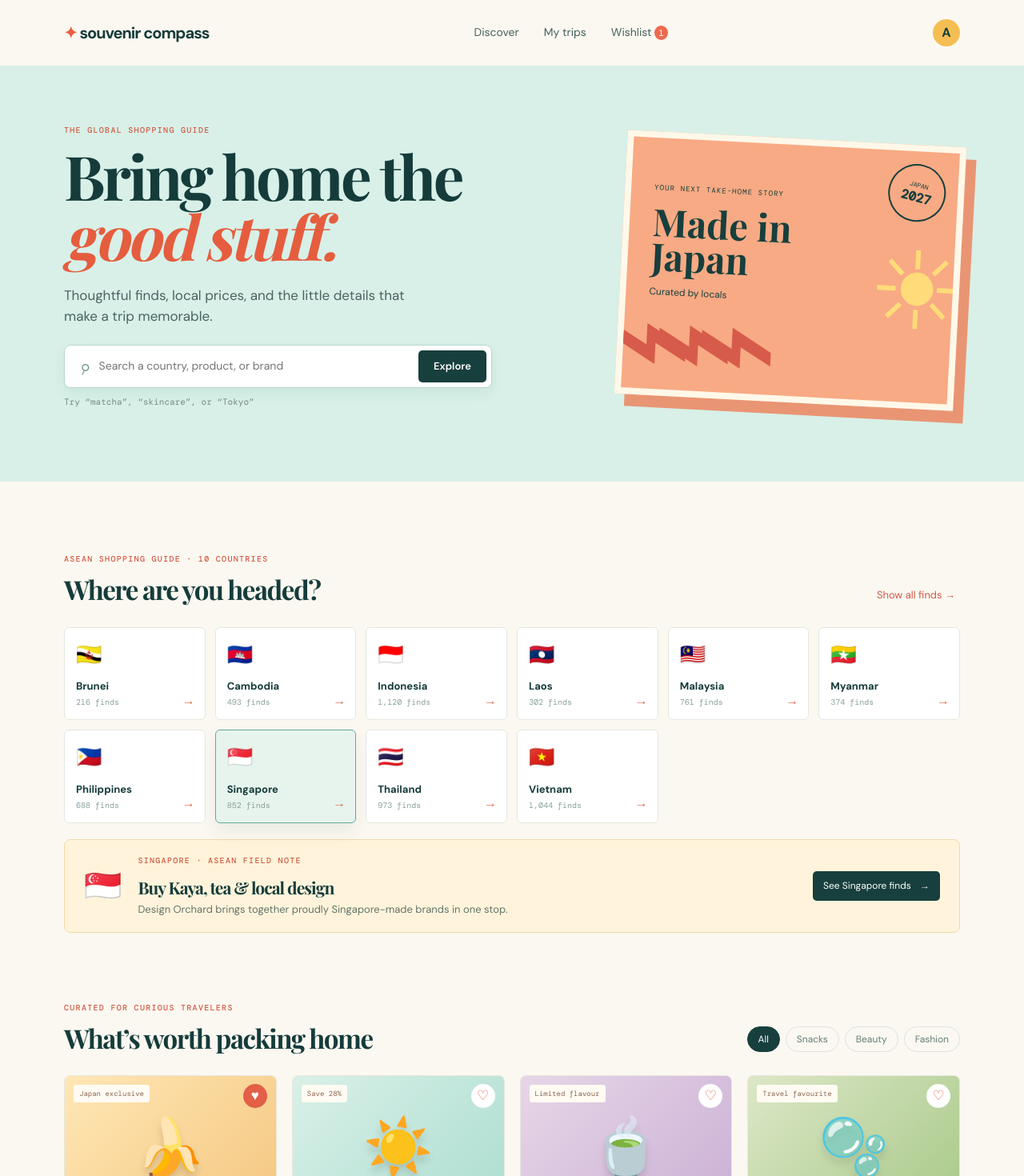
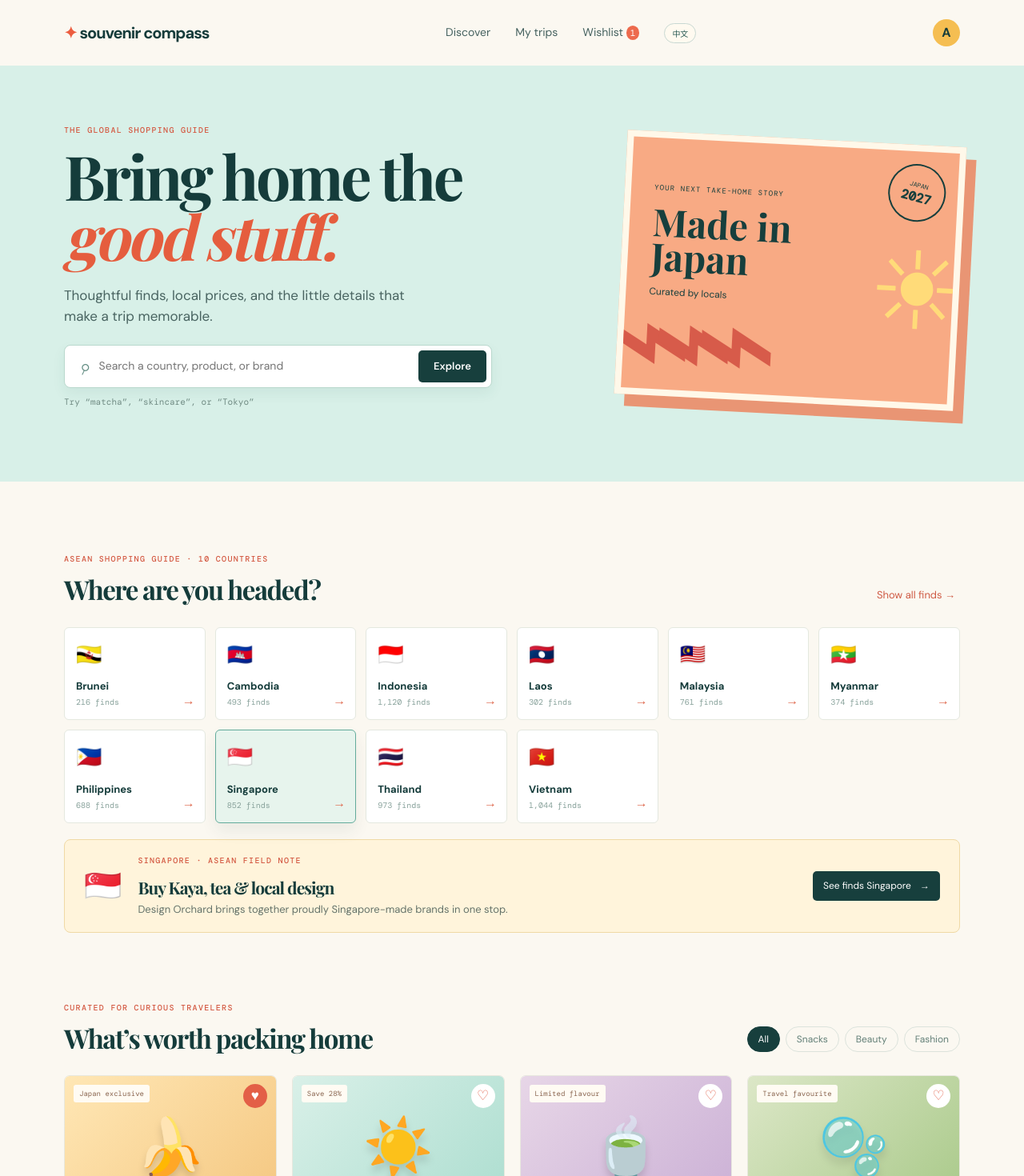
Before and after one commit to 02zyan02/souvenir-compass, a React (Vite) app: page / in a window 1280 px wide. Shown: the top 1470 px of the page at 80% size. Built offline with nearby package versions, Linux system fonts and the light colour scheme; a web font is replaced by a local one.

Commit message:
Add Chinese language support

```diff
--- a/src/main.tsx
+++ b/src/main.tsx
@@ -34,6 +34,11 @@ const countries: Country[] = [
   { name: 'Vietnam', flag: '🇻🇳', count: '1,044 finds', city: 'Hanoi', buy: 'Coffee, textiles & art', tip: 'Hanoi’s Old Quarter is a great place to compare craft shops; gentle haggling is expected.' },
 ]
 
+const chineseNames: Record<string, string> = { Brunei: '文莱', Cambodia: '柬埔寨', Indonesia: '印度尼西亚', Laos: '老挝', Malaysia: '马来西亚', Myanmar: '缅甸', Philippines: '菲律宾', Singapore: '新加坡', Thailand: '泰国', Vietnam: '越南' }
+const chineseNotes: Record<string, { buy: string; tip: string }> = {
+  Brunei: { buy: '藤编篮与环形甜点 kuih cincin', tip: '可前往 Pasarneka Tutong 浏览当地手工艺品和小吃。' }, Cambodia: { buy: '真丝、银器与陶瓷', tip: '优先选择手工艺工坊售卖的作品，并向店家询问制作者。' }, Indonesia: { buy: '蜡染与区域咖啡', tip: '留意手绘或手工盖印蜡染，避开大批量印花仿品。' }, Laos: { buy: '纺织品与桑皮纸', tip: '织物、竹编和桑皮纸工艺品轻便，也很适合送礼。' }, Malaysia: { buy: '蜡染、宋吉锦与传统零食', tip: 'Pasar Payang 是寻找纺织品和传统小吃的好起点。' }, Myanmar: { buy: '漆器与笼基长裙', tip: '优先考虑小巧耐用的手作，并在出行前查看最新旅行建议。' }, Philippines: { buy: '卡皮兹贝工艺与编织品', tip: '易碎贝壳工艺品建议随身携带，并询问材料来源。' }, Singapore: { buy: '咖椰酱、茶与本地设计', tip: 'Design Orchard 汇集许多新加坡本土品牌，可一站式选购。' }, Thailand: { buy: '丝绸、OTOP 工艺品与零食', tip: '寻找地区特色商品时，OTOP 是很好的起点。' }, Vietnam: { buy: '咖啡、纺织品与艺术品', tip: '河内老城区适合比较不同工艺店；温和议价很常见。' },
+}
+
 function App() {
   const [query, setQuery] = useState('')
   const [activeCategory, setActiveCategory] = useState('All')
@@ -41,16 +46,19 @@ function App() {
   const [checked, setChecked] = useState<string[]>(['KitKat Exclusive Flavors'])
   const [showGuide, setShowGuide] = useState(false)
   const [selectedCountry, setSelectedCountry] = useState<Country>(countries[7])
+  const [language, setLanguage] = useState<'en' | 'zh'>('en')
+  const zh = language === 'zh'
+  const labels = zh ? { discover: '探索', trips: '我的行程', wishlist: '心愿单', eyebrow: '东盟购物指南 · 10 个国家', where: '下一站去哪里？', all: '查看全部好物 →', field: '东盟实用贴士', see: '查看好物', curated: '为好奇旅行者精选', pack: '值得带回家的好物', upcoming: '你的下一趟旅程', checklist: '购物清单', forget: '别忘了这些', saved: '你的收藏', savedFinds: '件已收藏，留待以后入手', guide: '打开行程指南', source: '灵感来自旅行者内容与官方旅游信息' } : { discover: 'Discover', trips: 'My trips', wishlist: 'Wishlist', eyebrow: 'ASEAN SHOPPING GUIDE · 10 COUNTRIES', where: 'Where are you headed?', all: 'Show all finds →', field: 'ASEAN FIELD NOTE', see: 'See finds', curated: 'CURATED FOR CURIOUS TRAVELERS', pack: 'What’s worth packing home', upcoming: 'YOUR UPCOMING TRIP', checklist: 'SHOPPING CHECKLIST', forget: 'Don’t forget these', saved: 'YOUR COLLECTION', savedFinds: 'finds saved for later', guide: 'Open trip guide', source: 'Inspired by traveler content and official tourism information' }
   const filtered = useMemo(() => products.filter(p => (activeCategory === 'All' || p.category === activeCategory) && `${p.name} ${p.country} ${p.category}`.toLowerCase().includes(query.toLowerCase())), [query, activeCategory])
   const toggleSaved = (name: string) => setSaved(items => items.includes(name) ? items.filter(x => x !== name) : [...items, name])
   const toggleChecked = (name: string) => setChecked(items => items.includes(name) ? items.filter(x => x !== name) : [...items, name])
 
   return <main>
-    <nav className="nav shell"><a className="brand" href="#top"><span>✦</span> souvenir compass</a><div className="navlinks"><a href="#discover">Discover</a><a href="#trips">My trips</a><a href="#saved">Wishlist <b>{saved.length}</b></a></div><button className="avatar" aria-label="Profile">A</button></nav>
+    <nav className="nav shell"><a className="brand" href="#top"><span>✦</span> souvenir compass</a><div className="navlinks"><a href="#discover">{labels.discover}</a><a href="#trips">{labels.trips}</a><a href="#saved">{labels.wishlist} <b>{saved.length}</b></a><button className="language-toggle" onClick={() => setLanguage(zh ? 'en' : 'zh')}>{zh ? 'EN' : '中文'}</button></div><button className="avatar" aria-label="Profile">A</button></nav>
     <section id="top" className="hero"><div className="shell hero-grid"><div className="hero-copy"><p className="eyebrow">THE GLOBAL SHOPPING GUIDE</p><h1>Bring home the <em>good stuff.</em></h1><p className="lede">Thoughtful finds, local prices, and the little details that make a trip memorable.</p><div className="search"><span>⌕</span><input value={query} onChange={e => setQuery(e.target.value)} placeholder="Search a country, product, or brand" /><button onClick={() => document.querySelector('#discover')?.scrollIntoView({ behavior: 'smooth' })}>Explore</button></div><p className="search-hint">Try “matcha”, “skincare”, or “Tokyo”</p></div><div className="postcard"><div className="stamp">JAPAN<br/><strong>2027</strong></div><div className="postcard-copy"><span>YOUR NEXT TAKE-HOME STORY</span><strong>Made in<br/>Japan</strong><small>Curated by locals</small></div><div className="sun">☀</div><div className="mountain">⌁⌁⌁</div></div></div></section>
-    <section id="discover" className="shell content"><div className="section-heading"><div><p className="eyebrow">ASEAN SHOPPING GUIDE · 10 COUNTRIES</p><h2>Where are you headed?</h2></div><button className="text-btn" onClick={() => setQuery('')}>Show all finds →</button></div><div className="country-grid">{countries.map(country => <button className={`country-card ${selectedCountry.name === country.name ? 'chosen' : ''}`} key={country.name} onClick={() => { setSelectedCountry(country); setQuery(country.name) }}><span>{country.flag}</span><strong>{country.name}</strong><small>{country.count}</small><i>→</i></button>)}</div>
-      <div className="country-guide"><div className="guide-flag">{selectedCountry.flag}</div><div><p className="eyebrow">{selectedCountry.city.toUpperCase()} · ASEAN FIELD NOTE</p><h3>Buy {selectedCountry.buy}</h3><p>{selectedCountry.tip}</p></div><button onClick={() => setQuery(selectedCountry.name)}>See {selectedCountry.name} finds <span>→</span></button></div>
-      <div className="section-heading finds"><div><p className="eyebrow">CURATED FOR CURIOUS TRAVELERS</p><h2>What’s worth packing home</h2></div><div className="pills">{['All', 'Snacks', 'Beauty', 'Fashion'].map(c => <button key={c} className={activeCategory === c ? 'active' : ''} onClick={() => setActiveCategory(c)}>{c}</button>)}</div></div>
+    <section id="discover" className="shell content"><div className="section-heading"><div><p className="eyebrow">{labels.eyebrow}</p><h2>{labels.where}</h2></div><button className="text-btn" onClick={() => setQuery('')}>{labels.all}</button></div><div className="country-grid">{countries.map(country => <button className={`country-card ${selectedCountry.name === country.name ? 'chosen' : ''}`} key={country.name} onClick={() => { setSelectedCountry(country); setQuery(country.name) }}><span>{country.flag}</span><strong>{zh ? chineseNames[country.name] : country.name}</strong><small>{country.count}</small><i>→</i></button>)}</div>
+      <div className="country-guide"><div className="guide-flag">{selectedCountry.flag}</div><div><p className="eyebrow">{selectedCountry.city.toUpperCase()} · {labels.field}</p><h3>{zh ? `推荐购买：${chineseNotes[selectedCountry.name].buy}` : `Buy ${selectedCountry.buy}`}</h3><p>{zh ? chineseNotes[selectedCountry.name].tip : selectedCountry.tip}</p></div><button onClick={() => setQuery(selectedCountry.name)}>{labels.see} {zh ? chineseNames[selectedCountry.name] : selectedCountry.name} <span>→</span></button></div>
+      <div className="section-heading finds"><div><p className="eyebrow">{labels.curated}</p><h2>{labels.pack}</h2></div><div className="pills">{['All', 'Snacks', 'Beauty', 'Fashion'].map(c => <button key={c} className={activeCategory === c ? 'active' : ''} onClick={() => setActiveCategory(c)}>{zh ? ({ All: '全部', Snacks: '零食', Beauty: '美妆', Fashion: '时尚' }[c] ?? c) : c}</button>)}</div></div>
       <div className="products">{filtered.map(product => <article className="product" key={product.name}><div className="product-art"><span>{product.emoji}</span><label>{product.tag}</label><button onClick={() => toggleSaved(product.name)} aria-label={`Save ${product.name}`} className={saved.includes(product.name) ? 'saved' : ''}>{saved.includes(product.name) ? '♥' : '♡'}</button></div><div className="product-info"><small>{product.country} · {product.category}</small><h3>{product.name}</h3><div><strong>{product.price}</strong><span> ★ 4.8</span></div></div></article>)}</div>
     </section>
     <section id="trips" className="shell trip-section"><div className="trip-card"><div><p className="eyebrow">YOUR UPCOMING TRIP</p><h2>Japan, spring 2027 <span>🇯🇵</span></h2><p>4 days to go · 4 things on your list</p></div><button onClick={() => setShowGuide(true)}>Open trip guide <span>→</span></button></div><div className="checklist"><div className="checklist-top"><div><p className="eyebrow">SHOPPING CHECKLIST</p><h3>Don’t forget these</h3></div><span>{checked.length}/4 packed</span></div>{['KitKat Exclusive Flavors', 'Nintendo Switch game', 'Muji notebook', 'Shiseido sunscreen'].map(item => <label key={item}><input type="checkbox" checked={checked.includes(item)} onChange={() => toggleChecked(item)} /><span>{item}</span></label>)}</div></section>
```
Also changed, not shown: src/style.css.
